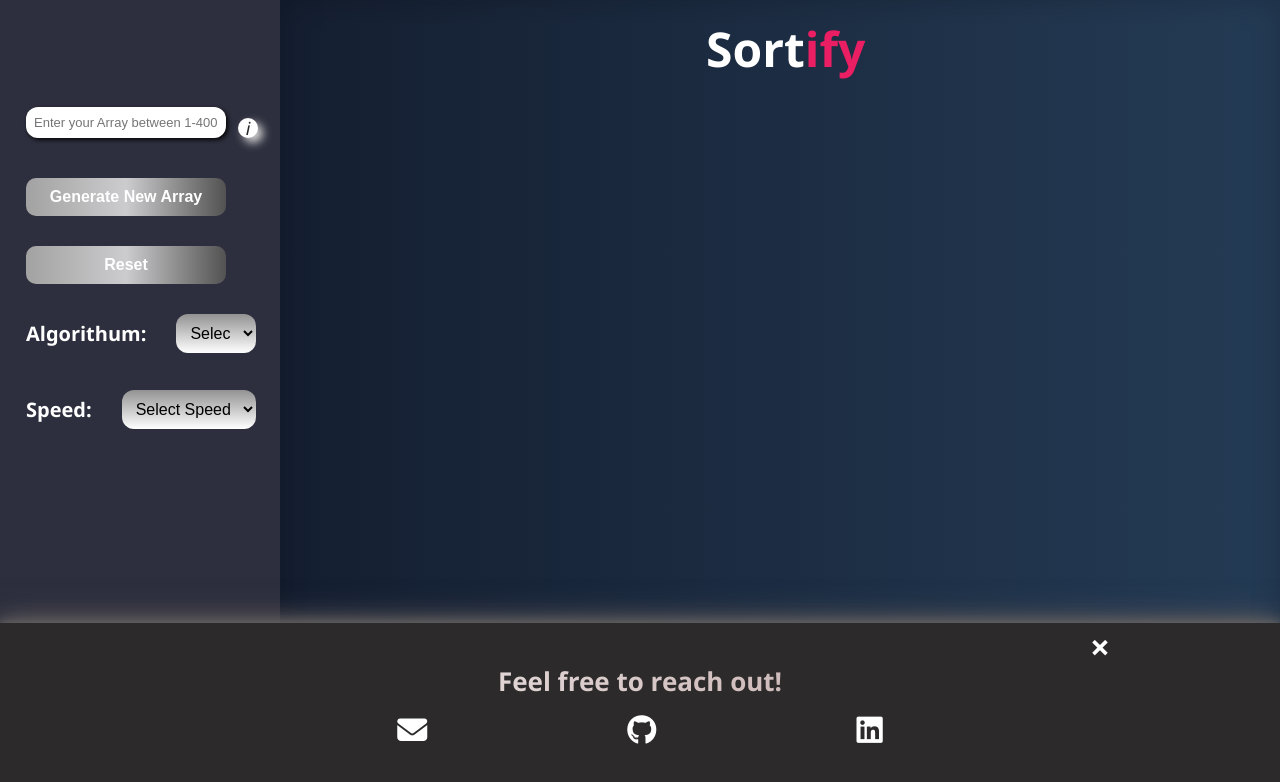
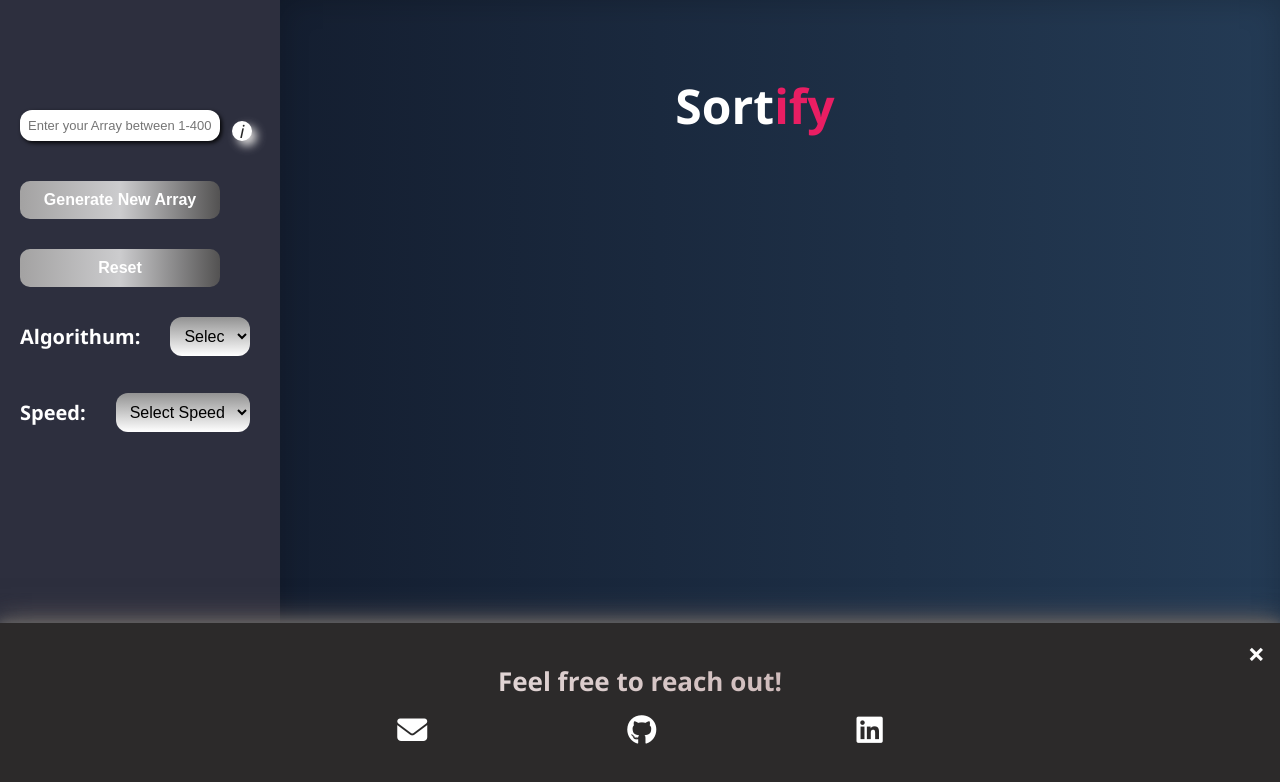
Before and after one commit to Sh1wang1/sortify, a React (Vite) app: page / in a window 1280 px wide. Both pictures are taken after a click on the element "Get In Touch". Shown: the top 782 px of the page. Built offline with nearby package versions, Linux system fonts and the light colour scheme.

Commit message:
sorting corrected

```diff
--- a/src/App.css
+++ b/src/App.css
@@ -18,22 +18,20 @@ body {
 .sidebar {
    background-color: #2d2f3e;
   color: #fff;
-  padding: 1rem;
+  padding: 100px 10px 10px;
   width: 280px;
   display: flex;
   flex-direction: column;
   justify-content: space-between;
 }
+.heading{
+  display: flex;
+  align-items: center;
+  justify-content: center;
+  margin-bottom: 25px;
+  margin-right: 50px;
 
-.heading {
-  text-align: center;
-  margin-bottom: 1rem;
-  margin-left:690px;
-  z-index: 2;
 }
-
-
-
 .group {
   font-size: 3rem;
   font-weight: bold;
@@ -79,10 +77,8 @@ body {
   flex: 1;
   display: flex;
   flex-direction: column;
-  /* background: linear-gradient(to right, #38394e 0%, white 100%); */
-
-  background: linear-gradient(to right, #141e30, #243b55);
-
+   background: linear-gradient(to right, #141e30, #243b55);
+  justify-content: center;
     box-shadow: inset 0 0 30px rgba(0, 0, 0, 0.2);
   overflow: auto;
   gap: 0px;
@@ -92,7 +88,7 @@ body {
   display: flex;
   align-items: flex-end;
   justify-content: center;
-  height: 85%;
+  height: 65%;
   padding: 1rem;
 
 }
@@ -111,6 +107,7 @@ background-color: #00bcd4;
 .button-container {
   display: flex;
   justify-content: center;
+  align-items: center;
 
 }
 
--- a/src/App.jsx
+++ b/src/App.jsx
@@ -324,13 +324,7 @@ function App() {
 
   return (
     <div className="app-container">
-        <div className="sidebar">
-          <div className="heading">
-            <h2 className="group">
-              <span className="sort">Sort</span>
-              <span className="ify">ify</span>
-            </h2>
-          </div>
+             <div className="sidebar">
           <div className="new-sidebar">
             <Control
               handleNewArrayGenrate={handleNewArrayGenrate}
@@ -349,6 +343,12 @@ function App() {
           </div>
         </div>
         <div className="visualizer-wrap">
+        <div className="heading">
+            <h2 className="group">
+              <span className="sort">Sort</span>
+              <span className="ify">ify</span>
+            </h2>
+          </div>
         <div className="visualizer" >
           <Visual array={array} />
         </div>
--- a/src/control/Color.css
+++ b/src/control/Color.css
@@ -1,34 +1,48 @@
 .color-section {
   position: fixed;
-  right: -15px;
   top: 0;
+  right: 0;
   width: 15%;
+  height: 100vh;
   background: linear-gradient(to right, #38394e 0%, rgb(226, 225, 225) 100%);
   color: white;
   text-align: center;
   padding: 30px 20px;
-  transition: bottom 0.4s ease-in-out;
+  transition: right 0.4s ease-in-out;
   z-index: 1000;
   box-shadow: 0 0 10px #b4b4b4d0, 0 0 20px #d1d0d0b0, 0 0 30px #928f8fc0;
-  border-radius: 12px;
+  border-radius: 12px 0 0 12px;
+  display: flex;
+  flex-direction: column;
+  justify-content: space-between;
+}
 
+.color-section.show {
+  right: 0;
 }
-.legend-container h3{
+
+.legend-container {
+  flex-grow: 1;
+}
+
+.legend-container h3 {
   font-size: 23px;
   text-align: center;
   padding-top: 14px;
   font-weight: bold;
-  background: linear-gradient(to right,  #ffffff 60%, #000000 69%);
- -webkit-background-clip: text;
- -webkit-text-fill-color: transparent;
+  background: linear-gradient(to right, #ffffff 60%, #000000 69%);
+  -webkit-background-clip: text;
+  -webkit-text-fill-color: transparent;
 }
+
 .legend-list {
   list-style: none;
   padding: 0;
   margin: 0;
 }
+
 .legend-item {
-  margin-top:30px;
+  margin-top: 30px;
   display: flex;
   padding: 10px;
   align-items: center;
@@ -38,12 +52,13 @@
   font-weight: bold;
   box-shadow: 0 2px 6px rgba(83, 83, 83, 0.377);
   border-radius: 15px;
- gap:3px;
+  gap: 8px;
 }
-.legend-label{
+
+.legend-label {
   font-size: 15px;
+}
 
-}
 .legend-indicator {
   display: inline-block;
   width: 18px;
@@ -52,6 +67,7 @@
   border-radius: 4px;
   border: 1px solid #000000;
 }
+
 .red {
   background-color: #e74c3c;
 }
@@ -61,33 +77,24 @@
 }
 
 .blue {
-  background-color:  #5fb8fd;
+  background-color: #5fb8fd;
 }
 
 .green {
   background-color: #2ecc71;
 }
 
-.color-section.show {
-  bottom: 0;
-}
-
 .close-icon {
-  margin-top: 20px;
-  padding:10px 10px;
- color: #ffffff;
- border: none;
-  font-size: 35px;
+  font-size: 30px;
   cursor: pointer;
   font-weight: bold;
-  position: absolute;
-  top: -30px;
-  right:160px;
-
+  background: transparent;
+  color: white;
+  border: none;
+  right:5px;
+  top:-20px;
 }
 
 .close-icon:hover {
-
   color: #ff4d4d;
-
 }
--- a/src/control/Color.jsx
+++ b/src/control/Color.jsx
@@ -4,7 +4,10 @@ import "./Color.css";
 function Color({ isVisible, onClose }) {
   return (
     <div className={`color-section ${isVisible ? "show" : ""}`}>
-      <span className="close-icon" onClick={onClose}>&times;</span>
+      <span className="close-icon" onClick={onClose}>
+        &times;
+      </span>
+
       <div className="legend-container">
         <h3 className="visual">Visual Actions</h3>
         <ul className="legend-list">
--- a/src/control/Visual.css
+++ b/src/control/Visual.css
@@ -35,19 +35,3 @@
   .bar.blue {
     background-color: #00bcd4;
   }
-
-  @media (max-width: 830px) {
-    .array-container {
-      flex-wrap: wrap;
-      gap: 7px;
-      margin-right: 0;
-      padding: 10px;
-    }
-
-    .bar {
-      width: 18px;
-      margin: 2px;
-      font-size: 10px;
-      padding-bottom: 2px;
-    }
-  }
```
Lines whose indentation alone changed are shown as unchanged.
